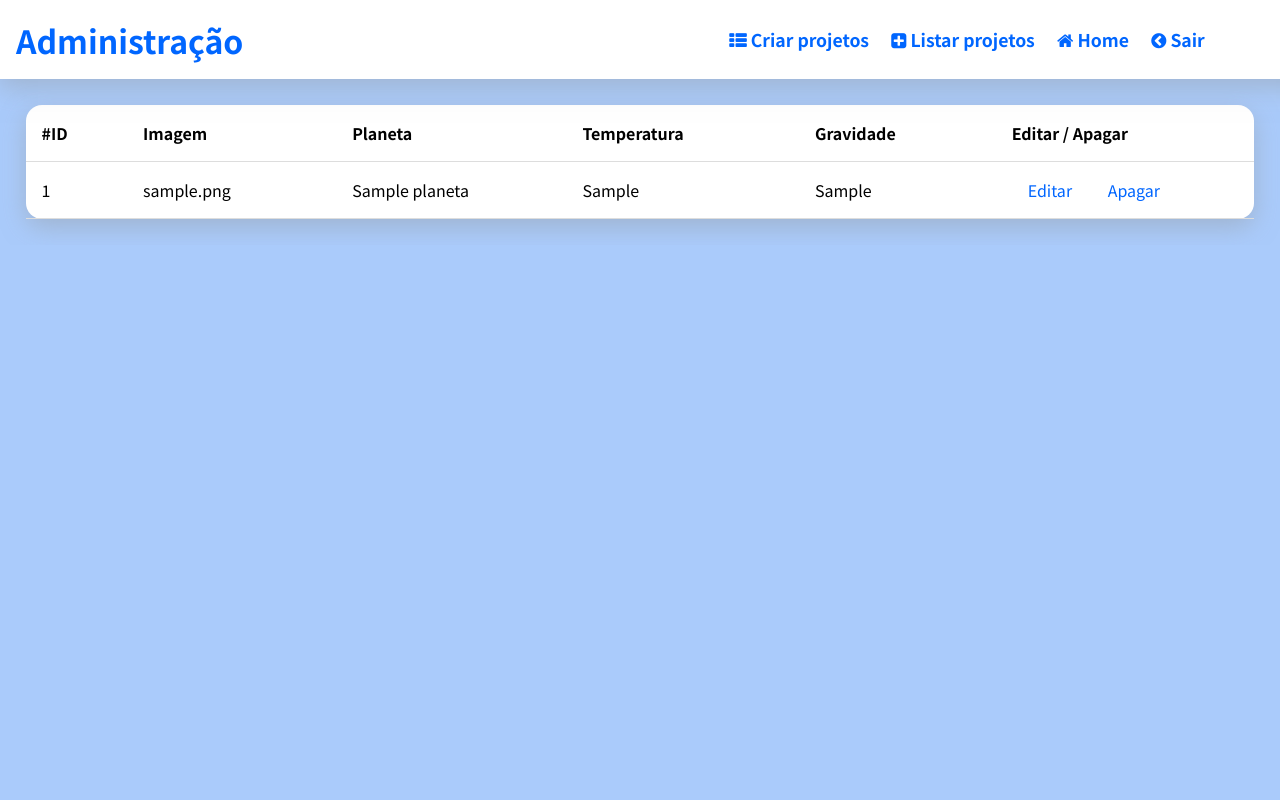
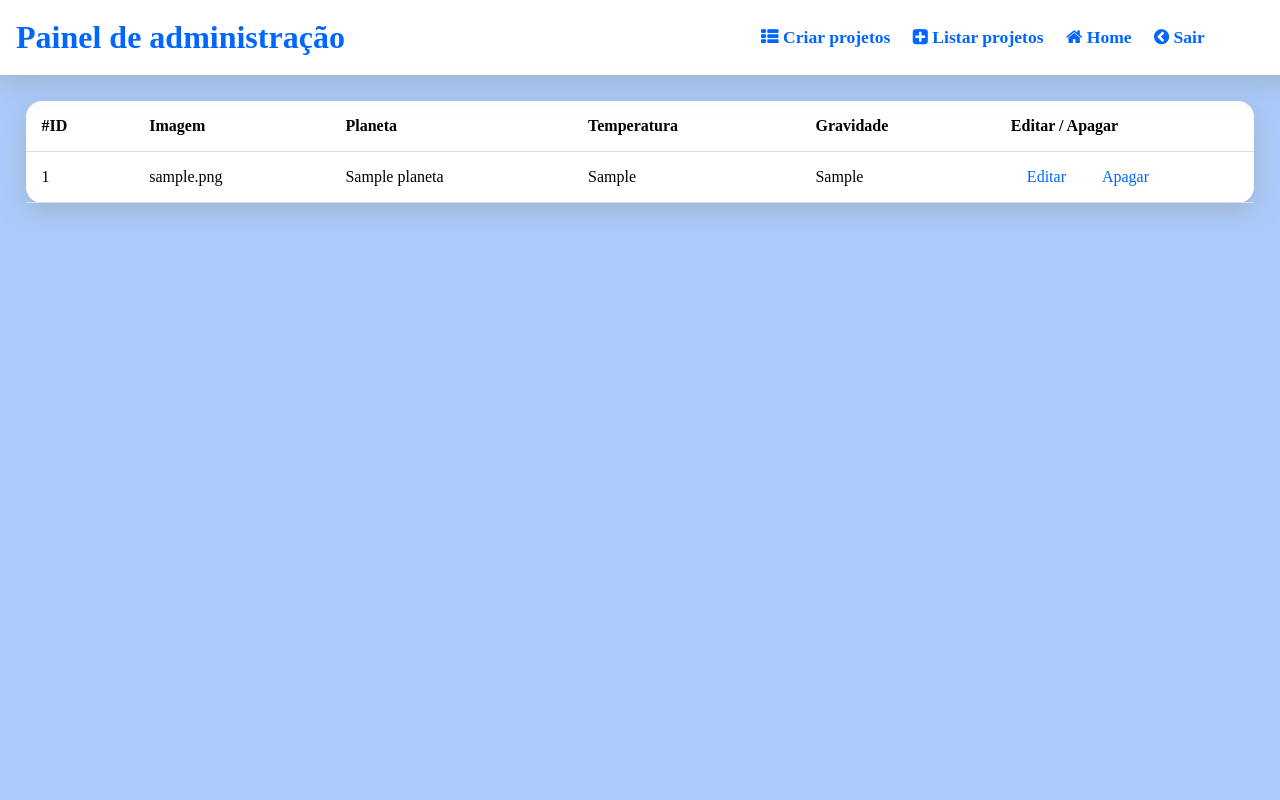
Before and after one commit to ProjetoFinal-Mod01-Blue/catalogoEntreAsEstrelas, a Flask app: page /adm in a window 1280 px wide. Run offline with Flask 2, Linux system fonts and the light colour scheme; tables that the repository leaves empty hold one stand-in row (values such as "Sample post"); some web fonts are replaced.

Commit message:
painel corrigido

```diff
--- a/static/css/adm.css
+++ b/static/css/adm.css
@@ -1,9 +1,16 @@
-@import url("https://fonts.googleapis.com/css2?family=Noto+Sans+JP:wght@100;300;400;500;700;900&display=swap");
+@font-face {
+  font-family: 'Saira Semi Condensed';
+  font-style: normal;
+  font-weight: 500;
+  font-display: swap;
+  src: url(https://fonts.gstatic.com/s/sairasemicondensed/v6/U9MM6c-2-nnJkHxyCjRcnMHcWVWV1cWRRXf_S_MRiXk.woff2) format('woff2');
+  unicode-range: U+0000-00FF, U+0131, U+0152-0153, U+02BB-02BC, U+02C6, U+02DA, U+02DC, U+2000-206F, U+2074, U+20AC, U+2122, U+2191, U+2193, U+2212, U+2215, U+FEFF, U+FFFD;
+}
 
 * {
   margin: 0;
   padding: 0;
-  font-family: "Noto Sans JP", sans-serif;
+  font-family: 'Saira Semi Condensed';
 }
 
 html, body {
--- a/templates/adm.html
+++ b/templates/adm.html
@@ -29,7 +29,7 @@
         <!-- Código copiado da documentação: https://flask.palletsprojects.com/en/2.0.x/patterns/flashing/ -->
 
 
-        <h1>Administração</h1>
+        <h1>Painel de administração</h1>
         <ul>
             <a id="btn-criar"><li>
                 <i class="fa fa-th-list" aria-hidden="true"></i>
@@ -120,20 +120,20 @@
                 <h1>Editar um projeto</h1>
 
                 <label for="imagem">Imagem</label>
-                <input type="text" placeholder="Link da imagem do Planeta" id="imagem" name="imagem">
+                <input type="text" placeholder="Link da imagem do Planeta" id="imagem" name="imagem" value="{{projetoEdit.imagem}}">
 
                 <label for="nome">Planeta</label>
-                <input type="text" placeholder="Nome do Planeta" id="nome" name="nome">
+                <input type="text" placeholder="Nome do Planeta" id="nome" name="nome" value="{{projetoEdit.nome}}">
 
                 <label for="temperatura">Temperatura em °C</label>
-                <input type="text" placeholder="Temperatura em °C" id="temperatura" name="temperatura">
+                <input type="text" placeholder="Temperatura em °C" id="temperatura" name="temperatura" value="{{projetoEdit.temperatura}}">
 
                 <label for="gravidade">Gravidade</label>
-                <input type="text" placeholder="Gravidade" id="gravidade" name="gravidade">
+                <input type="text" placeholder="Gravidade" id="gravidade" name="gravidade" value="{{projetoEdit.gravidade}}">
 
                 <label for="demais_informacoes">Demais informações</label>
                 <textarea name="demais_informacoes" id="demais_informacoes" cols="30" rows="10"
-                    placeholder="Digite mais informações do Planeta"></textarea>
+                    placeholder="Digite mais informações do Planeta" value="{{projetoEdit.demais_informacoes}}"></textarea>
 
                 <div>
                     <a href="/adm">Cancelar</a>
```
Also changed, not shown: static/css/bootstrap.min.css.
